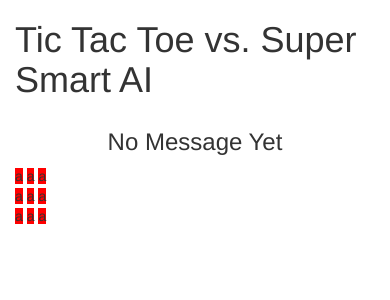
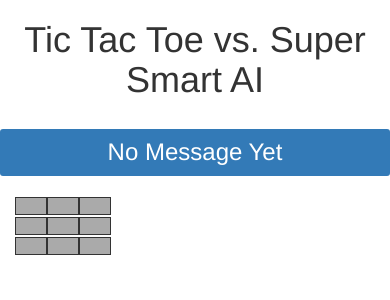
Before and after one commit to LindseyRRay/TicTacToe, a Flask app: page / in a window 390 px wide. Shown: the top 300 px of the page. Run offline with Flask 2, Linux system fonts and the light colour scheme; some libraries are stand-ins or nearby versions.

Commit message:
Massive front-end update. Got the UI all but working.

```diff
--- /dev/null
+++ b/static/style.css
@@ -0,0 +1,13 @@
+#messagebox {
+	padding: 10px;
+	border-radius: 3px;
+	margin-bottom: 20px;
+}
+
+.tictacgrid {
+	border-width: 1px;
+	border-color: #333;
+	border-style: solid;
+
+	height: 200px;
+}
--- a/templates/home.html
+++ b/templates/home.html
@@ -8,6 +8,7 @@
 		<!-- External Style Sheets !-->
 		<link rel="stylesheet" href="https://maxcdn.bootstrapcdn.com/bootstrap/3.2.0/css/bootstrap.min.css">
 		<link rel="stylesheet" href="https://maxcdn.bootstrapcdn.com/bootstrap/3.2.0/css/bootstrap-theme.min.css">
+		<link rel="stylesheet" href="/static/style.css">
 
 		<!-- External Scripts !-->
 		<script src="http://code.jquery.com/jquery-2.1.1.min.js"></script>
@@ -18,29 +19,29 @@
 
 	<body>
 		<div class="container">
-			<h1>Tic Tac Toe vs. Super Smart AI</h1>
+			<h1 class="text-center">Tic Tac Toe vs. Super Smart AI</h1>
 
 			<div class="row">
 				<h3>
-					<div id="messagebox" class="col-md-4 col-md-offset-4 text-center">No Message Yet</div>
+					<div id="messagebox" class="col-md-4 col-md-offset-4 text-center bg-primary">No Message Yet</div>
 				</h3>
 			</div>
 
 			<div class="row">
 				<div class="col-md-6 col-md-offset-3">
-					<span class="tictacgrid" data-row="0" data-col="0"></span>
-					<span class="tictacgrid" data-row="0" data-col="1"></span>
-					<span class="tictacgrid" data-row="0" data-col="2"></span>
+					<span class="col-md-4 tictacgrid" data-idx="0" data-row="0" data-col="0"></span>
+					<span class="col-md-4 tictacgrid" data-idx="1" data-row="0" data-col="1"></span>
+					<span class="col-md-4 tictacgrid" data-idx="2" data-row="0" data-col="2"></span>
 					<br/>
 
-					<span class="tictacgrid" data-row="1" data-col="0"></span>
-					<span class="tictacgrid" data-row="1" data-col="1"></span>
-					<span class="tictacgrid" data-row="1" data-col="2"></span>
+					<span class="col-md-4 tictacgrid" data-idx="3" data-row="1" data-col="0"></span>
+					<span class="col-md-4 tictacgrid" data-idx="4" data-row="1" data-col="1"></span>
+					<span class="col-md-4 tictacgrid" data-idx="5" data-row="1" data-col="2"></span>
 					<br/>
 
-					<span class="tictacgrid" data-row="2" data-col="0"></span>
-					<span class="tictacgrid" data-row="2" data-col="1"></span>
-					<span class="tictacgrid" data-row="2" data-col="2"></span>
+					<span class="col-md-4 tictacgrid" data-idx="6" data-row="2" data-col="0"></span>
+					<span class="col-md-4 tictacgrid" data-idx="7" data-row="2" data-col="1"></span>
+					<span class="col-md-4 tictacgrid" data-idx="8" data-row="2" data-col="2"></span>
 				</div>
 			</div>
 		</div>
```
Also changed, not shown: static/home.js (+80 -21 lines).
